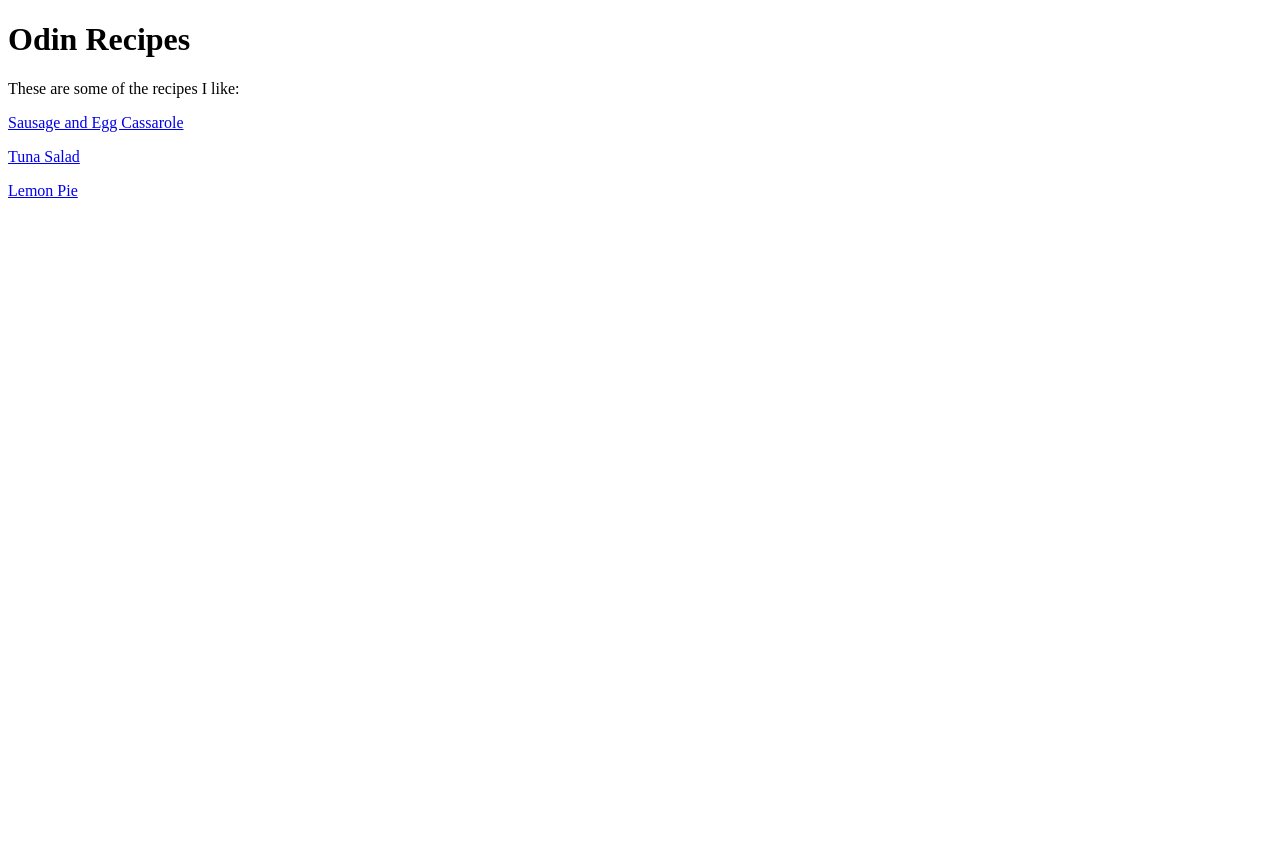
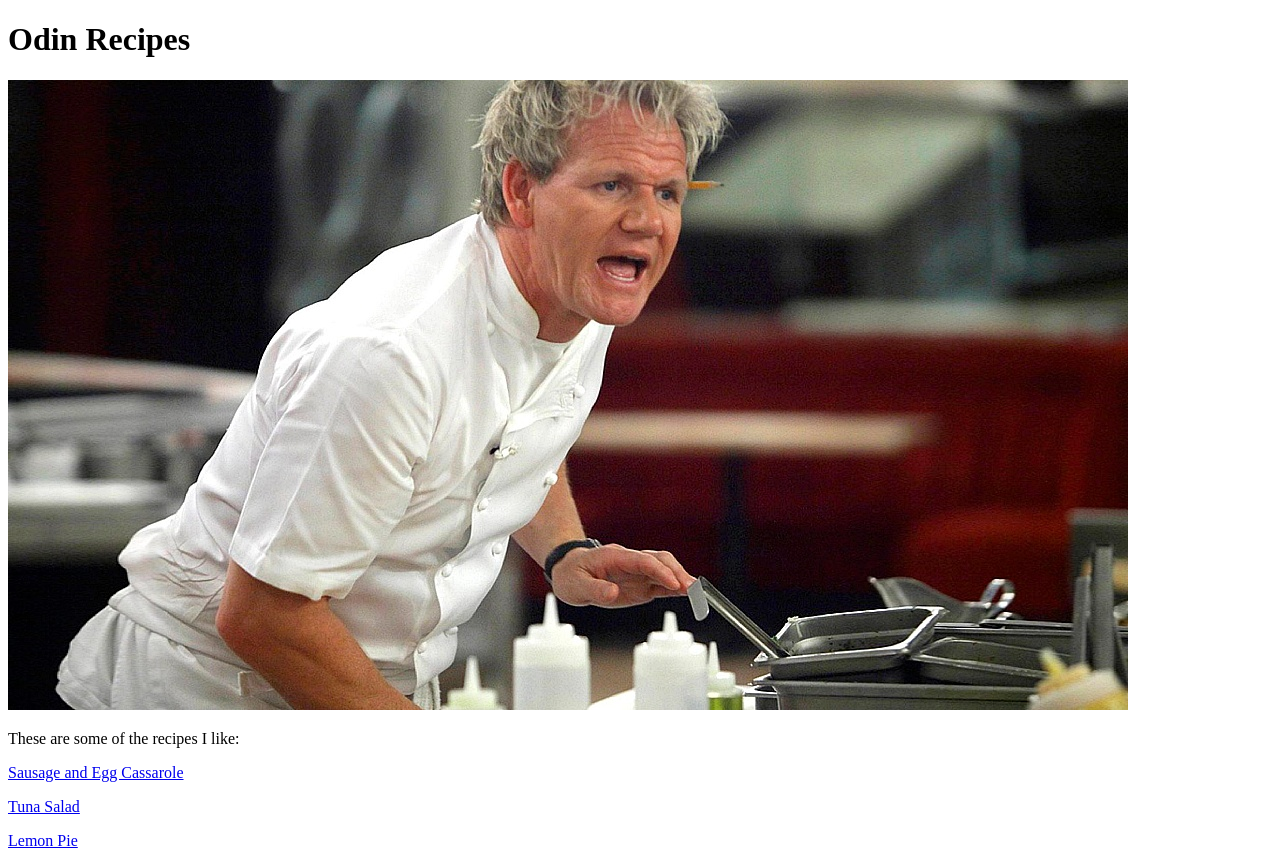
Before and after one commit to hjorim/odin-recipes, a plain HTML site: page index.html in a window 1280 px wide. Before the commit the page ends 800 px from the top, so only its background shows below. Drawn offline with Linux system fonts and the light colour scheme.

Commit message:
Include chef's picture

```diff
--- a/index.html
+++ b/index.html
@@ -8,6 +8,7 @@
 </head>
 <body>
     <h1>Odin Recipes</h1>
+    <img src="chef.jpg" alt="A Gordom Ramsay picture">
     <p>These are some of the recipes I like:</p>
     <p><a href="./recipes/casserole.html">Sausage and Egg Cassarole</a></p>
     <p><a href="./recipes/tunasalad.html">Tuna Salad</a></p>
```
Also changed, not shown: chef.jpg (added).
